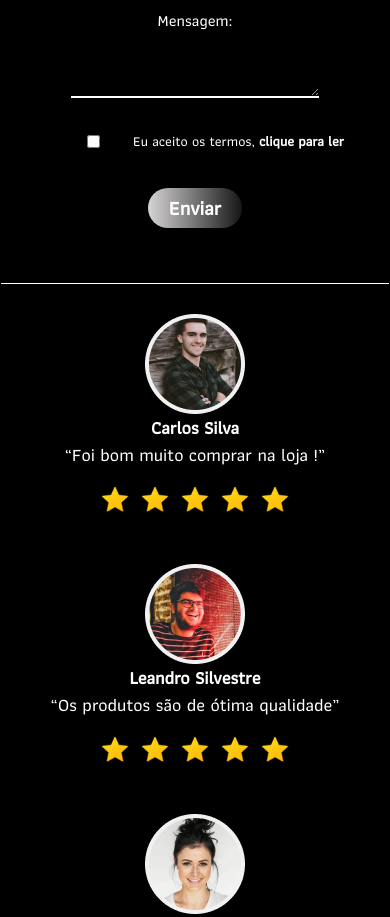
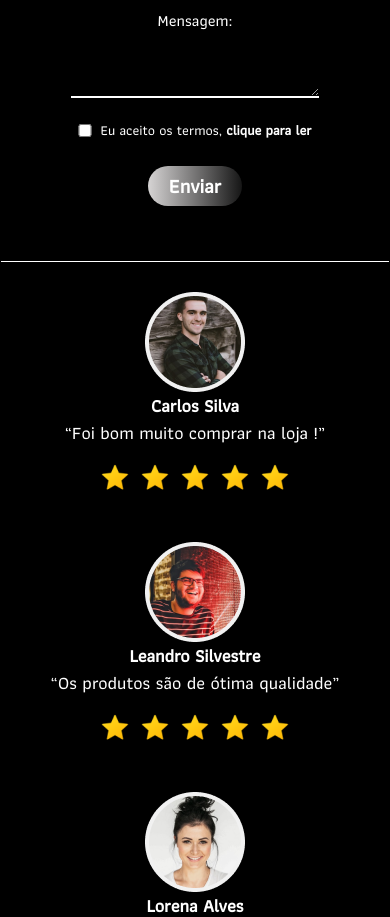
Before and after one commit to rafaeooliveira/projetoPlayInsSNK, a React (Vite) app: page / in a window 390 px wide. Shown: the part 5520-6437 px from the top of the page. Built offline with nearby package versions, Linux system fonts and the light colour scheme; no server answers.

Commit message:
fix responsive checkbox in conversao

```diff
--- a/src/css/responsive.css
+++ b/src/css/responsive.css
@@ -260,6 +260,18 @@
         width: 80%;
     }
 
+    .permissao{
+        margin: 0px 0px 10px 20px;
+    }
+
+    form > .permissao  p{
+        margin: 0px 0px 0px -30px;
+    }
+
+    input[type="checkbox"] {
+        margin: 0px 0px 0px -10px;
+    }
+
 }
 
 /* TABLET */
```
